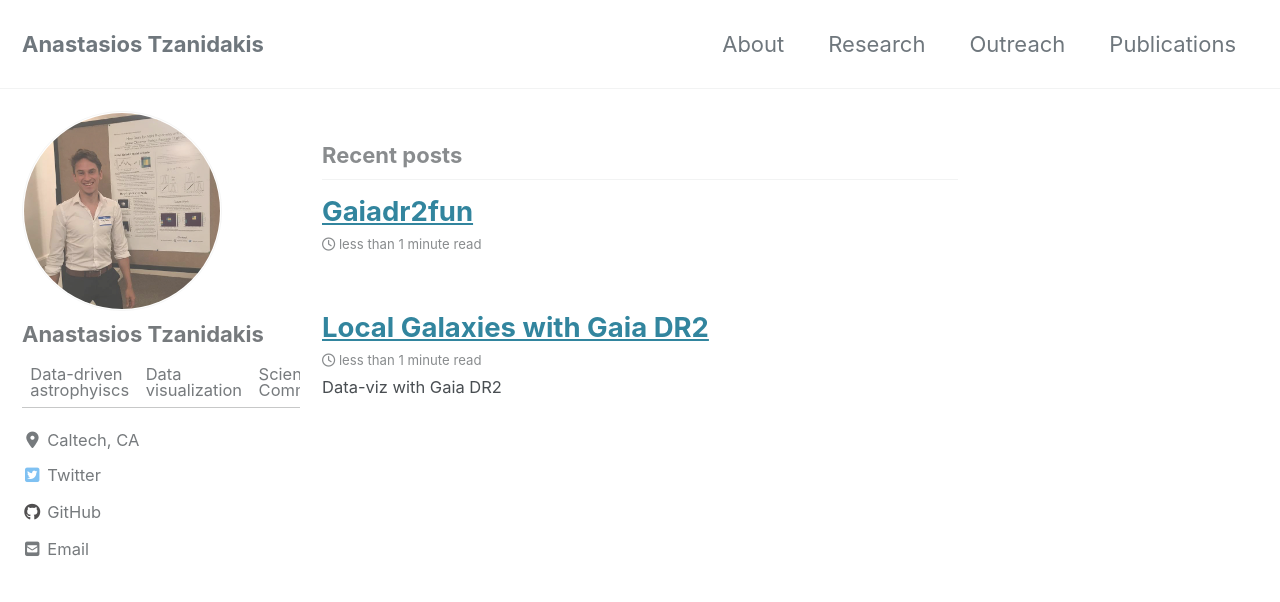
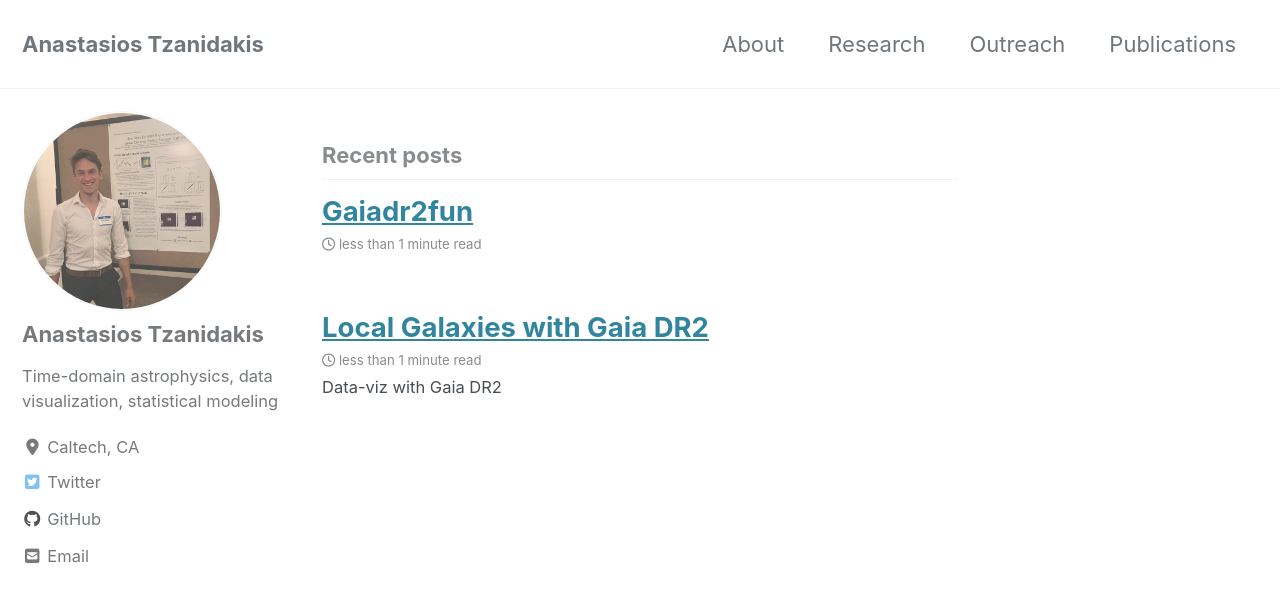
Before and after one commit to AndyTza/andytza.github.io, a Jekyll site: the page built from index.html, in a window 1280 px wide and 900 px high. Shown: the top 602 px of the window. Built offline with Jekyll 4.4.1, drawn with Linux system fonts in a browser that asks for light colours; cached includes are drawn as plain includes; nearby versions of some CDN libraries; the list of posts is cut into pages by our own code.

```diff
--- a/_config.yml
+++ b/_config.yml
@@ -109,7 +109,7 @@
 author:
   name             : "Anastasios Tzanidakis"
   avatar           : "/images/nas-post.jpg" #
-  bio              : "Data-driven astrophyiscs | Data visualization | Science Communication"
+  bio              : "Time-domain astrophysics, data visualization, statistical modeling"
   location         : "Caltech, CA"
   email            : atzanida@caltech.edu
   links:
```
